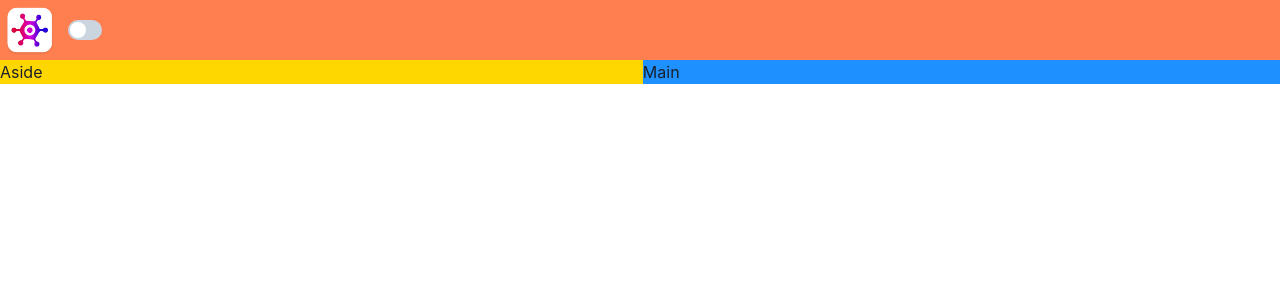
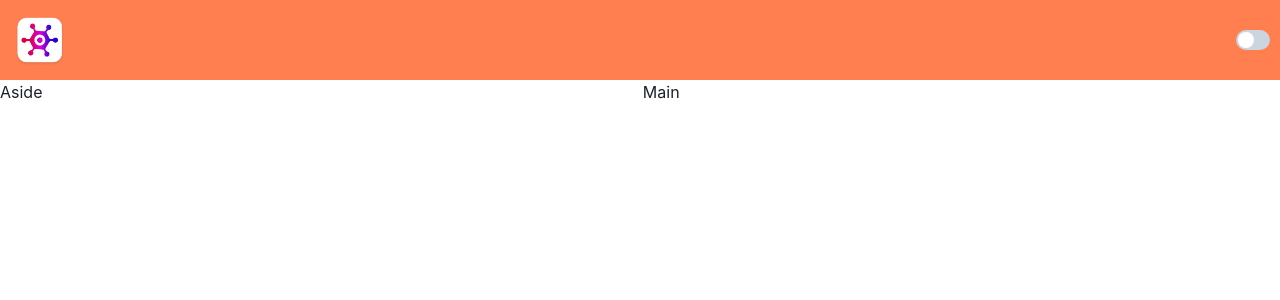
Before and after one commit to developerkamatsaurabh/vigilant-eureka, a React (Vite) app: page / in a window 1280 px wide. Shown: the top 300 px of the page. Built offline with nearby package versions, Linux system fonts and the light colour scheme.

Commit message:
navigation done

```diff
--- a/src/App.tsx
+++ b/src/App.tsx
@@ -14,11 +14,11 @@ function App() {
         <NavBar />
       </GridItem>
       <Show above="lg">
-        <GridItem area="aside" bg="gold">
+        <GridItem area="aside">
           Aside
         </GridItem>
       </Show>
-      <GridItem area="main" bg="dodgerblue">
+      <GridItem area="main">
         Main
       </GridItem>
     </Grid>
--- a/src/components/NavBar.tsx
+++ b/src/components/NavBar.tsx
@@ -5,7 +5,12 @@ import ColorModeSwitch from './ColorModeSwitch';
 
 const NavBar = () => {
     return (
-      <HStack>
+      <HStack justifyContent='space-between' padding={'10px'}>
+      {/*
+
+      <HStack justifyContent='space-between' padding='10px'>
+       we can use padding in this way also
+      */}
         <Image src={logo} boxSize='60px' />
         <ColorModeSwitch />
       </HStack>
```
